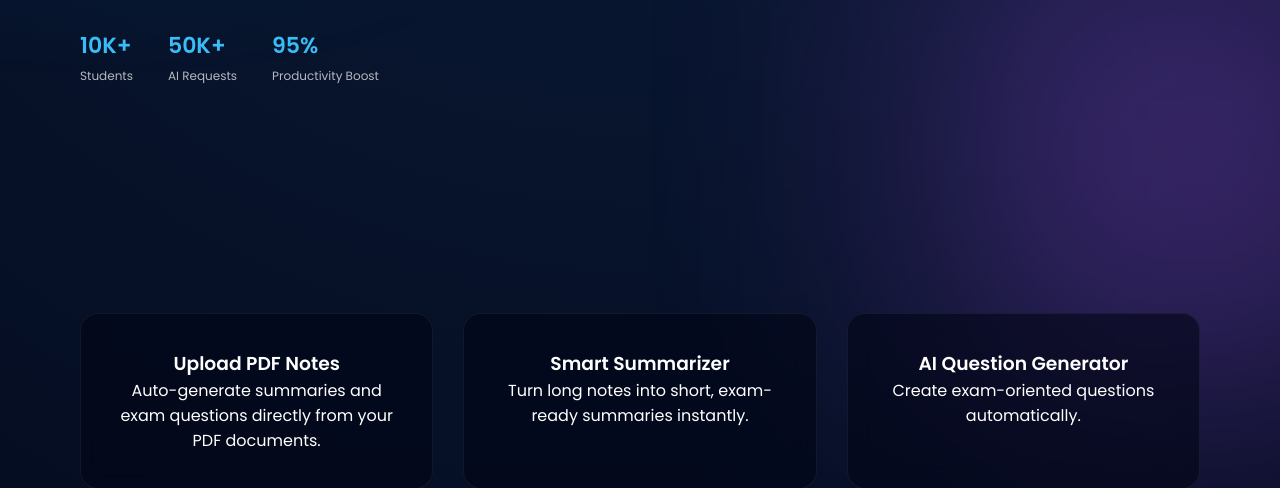
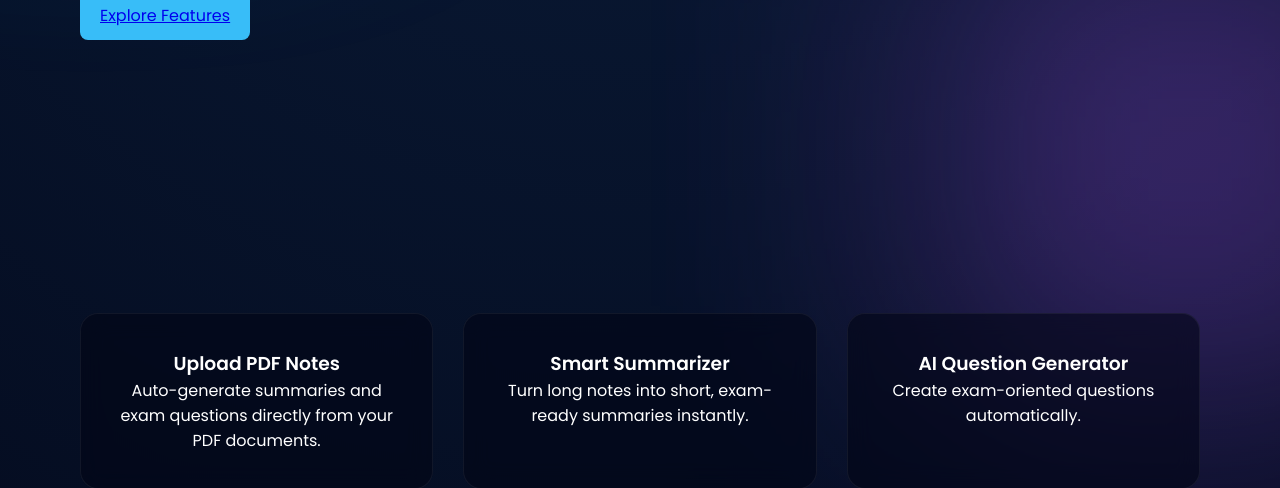
Before and after one commit to ankiiiiiitt/Devops_miniproject, a Flask app: page / in a window 1280 px wide. Shown: the part 560-1048 px from the top of the page. Run offline with Flask 3, Linux system fonts and the light colour scheme.

Commit message:
Remove dummy stats block from landing page hero section

```diff
--- a/templates/index.html
+++ b/templates/index.html
@@ -54,21 +54,6 @@
             <a href="#features" class="btn">Explore Features</a>
         </div>
 
-        <!-- STATS -->
-        <div class="stats">
-            <div>
-                <h3>10K+</h3>
-                <span>Students</span>
-            </div>
-            <div>
-                <h3>50K+</h3>
-                <span>AI Requests</span>
-            </div>
-            <div>
-                <h3>95%</h3>
-                <span>Productivity Boost</span>
-            </div>
-        </div>
     </div>
 
     <div class="hero-video">
```
